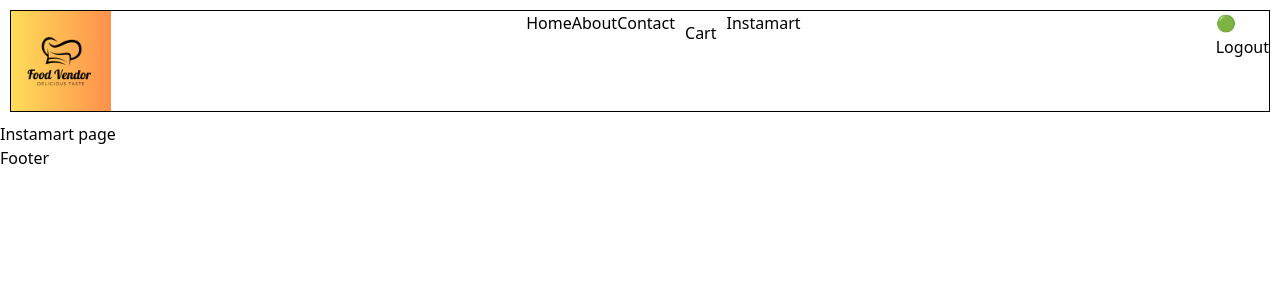
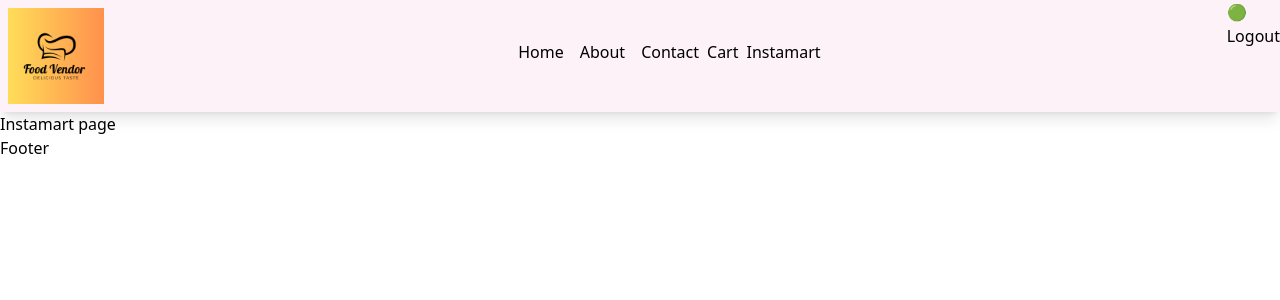
Before and after one commit to harshwardhan335/Food_Vendor, a React (Vite) app: page /instamart in a window 1280 px wide. Shown: the top 300 px of the page. Built offline with nearby package versions, Linux system fonts and the light colour scheme.

Commit message:
chapter-10

```diff
--- a/index.html
+++ b/index.html
@@ -5,7 +5,7 @@
     <meta http-equiv="X-UA-Compatible" content="IE=edge" />
     <meta name="viewport" content="width=device-width, initial-scale=1.0" />
     <title>Namaste React</title>
-    <link rel="stylesheet" href="style.css" />
+    <link rel="stylesheet" href="./style.css" />
     <script src="https://cdn.tailwindcss.com"></script>
   </head>
   <body>
--- a/package.json
+++ b/package.json
@@ -10,7 +10,9 @@
   "license": "ISC",
   "devDependencies": {
     "parcel": "^2.9.3",
-    "process": "^0.11.10"
+    "postcss": "^8.4.27",
+    "process": "^0.11.10",
+    "tailwindcss": "^3.3.3"
   },
   "dependencies": {
     "react": "^18.2.0",
--- a/src/components/Body.js
+++ b/src/components/Body.js
@@ -38,7 +38,7 @@
         <Shimmer/>
     ) : (
         <>
-        <div className="search-container">
+        <div className="search-container p-5 bg-pink-50 my-5">
             <input
             type="text"
             className="search-input"
@@ -49,7 +49,7 @@
             }}
             />
             <button
-            className="search-btn"
+            className="search-btn p-2 m-2 bg-purple-900 hover:bg-violet-600 text-white rounded-md"
             onClick={() => {
                 // need to filter the data
                 const data = filterData(searchText, allRestaurants);
@@ -60,7 +60,7 @@
                 Search
                 </button>
         </div>
-        <div className="restaurant-list">
+        <div className="flex flex-wrap">
     {filteredRestaurants.map((restaurant) => {
         return (
             <Link
--- a/src/components/Header.js
+++ b/src/components/Header.js
@@ -5,7 +5,7 @@
 import Instamart from "./Instamart";
 const Title= ()=> (
     <a href="/">
-        <img className="logo" src={Logo} alt="logo"/>
+        <img className="h-28 p-2" src={Logo} alt="logo"/>
     </a>
     );
 
@@ -16,22 +16,22 @@
         const [isLoggedIn, setIsLoggedIn] = useState(true);
         const isOnline = useOnline();
         return (
-            <div className="header">
+            <div className="flex justify-between bg-pink-50 shadow-lg">
                 <Title/>
             <div className="nav-items">
-                <ul>
+                <ul className="flex py-10">
                     <Link to="/">
-                        <li>Home</li>
+                        <li className="px-2">Home</li>
                         </Link>
                     <Link to="/about">
-                        <li>About</li>
+                        <li className="px-2">About</li>
                         </Link>
                         <Link to="/contact">
-                        <li>Contact</li>
+                        <li className="px-2">Contact</li>
                         </Link>
                     <li>Cart</li>
                     <Link to="/instamart">
-                        <li>Instamart</li>
+                        <li className="px-2">Instamart</li>
                     </Link>
                 </ul>
             </div>
--- a/src/components/restaurantCard.js
+++ b/src/components/restaurantCard.js
@@ -7,9 +7,9 @@
   lastMileTravelString,
 }) => {
   return (
-    <div className="card">
+    <div className="w-56 p-2 m-2 shadow-lg bg-pink-50">
       <img src={IMG_CDN_URL + cloudinaryImageId} />
-      <h2>{name}</h2>
+      <h2 className="font-bold text-xl">{name}</h2>
       <h3>{cuisines.join(", ")}</h3>
       <h4>{lastMileTravelString} minutes</h4>
     </div>
--- a/style.css
+++ b/style.css
@@ -1,42 +1,3 @@
-.header {
-    display: flex;
-    justify-content: space-between;
-    margin: 10px;
-    border: 1px solid black;
-}
-
-.nav-items > ul {
-    list-style-type: none;
-    display: flex;
-}
-.nav-items > ul> li {
-    padding: 10px;
-}
-.logo {
-    width: 100px;
-}
-.card {
-    width: 200px;
-    border: 1px solid black;
-    padding: 10px;
-    margin: 10px;
-
-}
-
-.card > img {
-    width: 100%;
-}
-.restaurant-list {
-    display: flex;
-    flex-wrap: wrap;
-}
-.shimmer-card {
-    width: 200px;
-    height: 300px;
-    background-color: lightgray;
-    margin: 20px;
-}
-
-.menu {
-    display: flex;
-}
+@tailwind base;
+@tailwind components;
+@tailwind utilities;
--- /dev/null
+++ b/tailwind.config.js
@@ -0,0 +1,8 @@
+/** @type {import('tailwindcss').Config} */
+module.exports = {
+  content: ["./src/**/*.{html,js}"],
+  theme: {
+    extend: {},
+  },
+  plugins: [],
+}
```
Also changed, not shown: .postcssrc (added), 1 other file (tests, documents, lock files or other folders).
